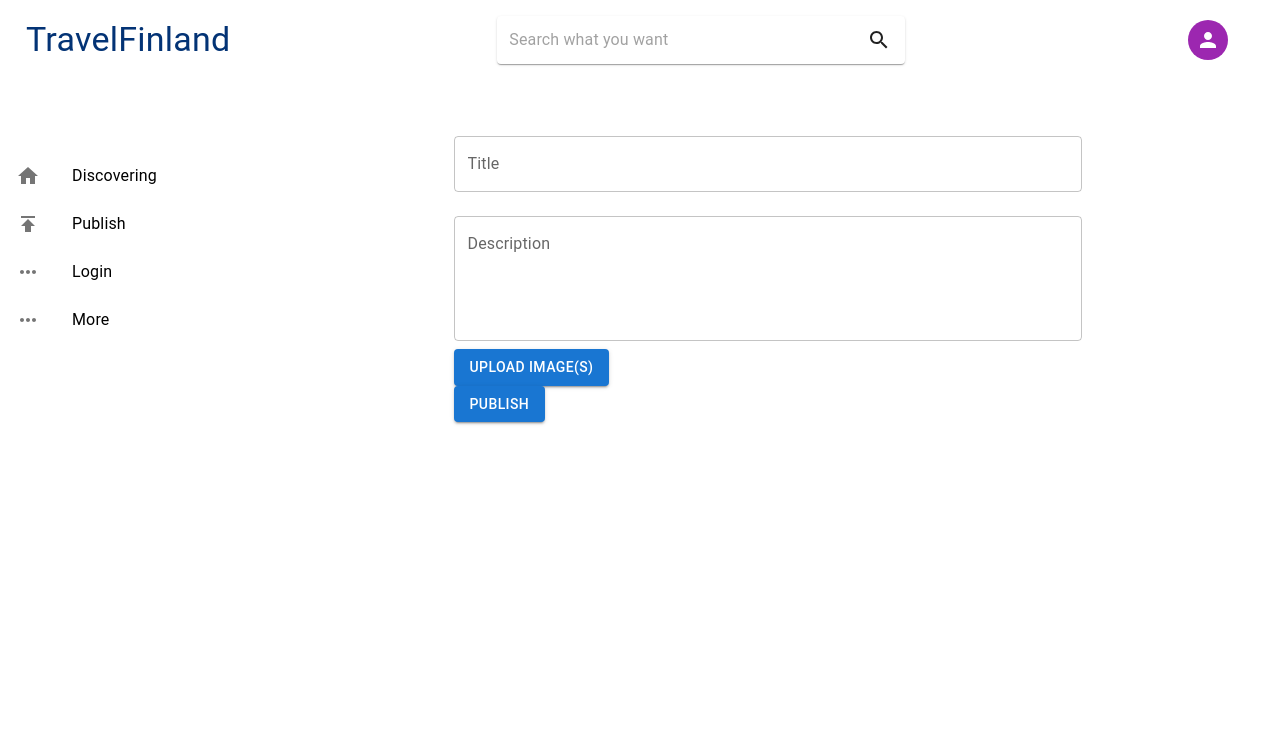
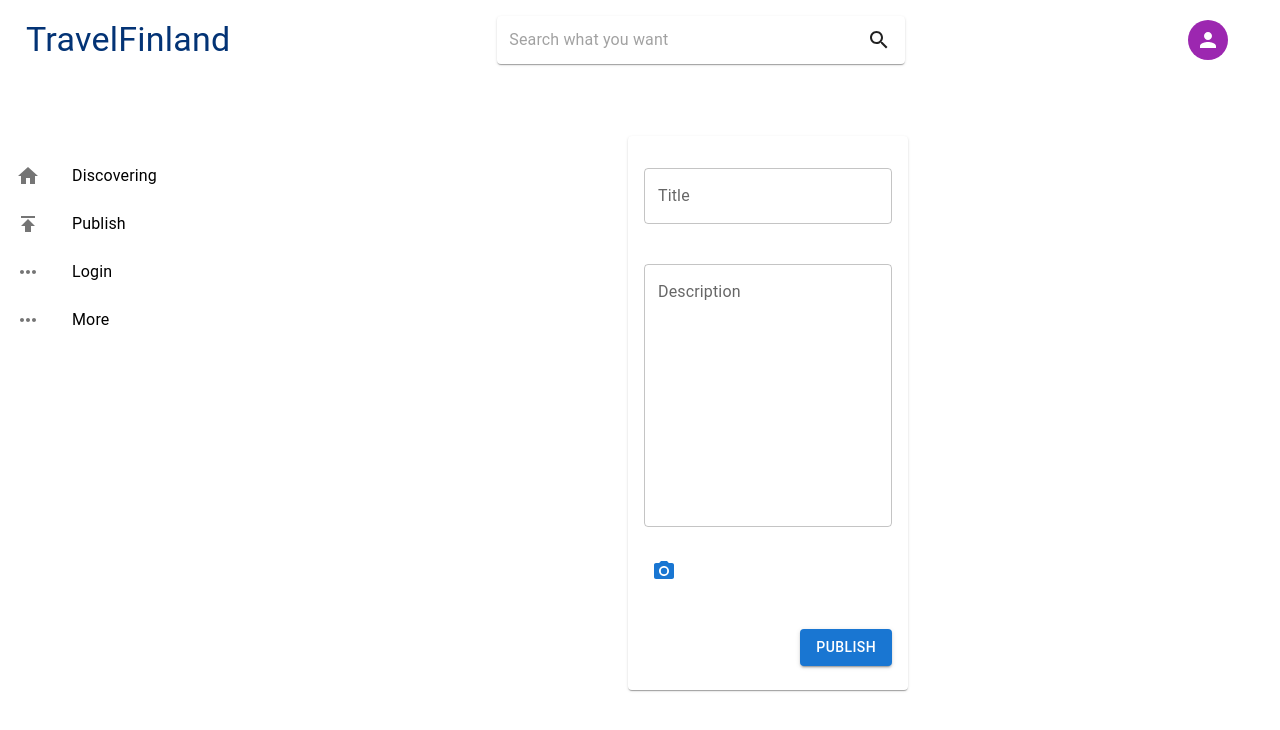
Before and after one commit to kongbai23330/codecamp, a React (Create React App) app: page /SecondPage in a window 1280 px wide. Shown: the top 730 px of the page. Built offline with nearby package versions, Linux system fonts and the light colour scheme.

Commit message:
delete image function

```diff
--- a/src/component/PublishForm.js
+++ b/src/component/PublishForm.js
@@ -1,14 +1,16 @@
 // PublishForm.js
-import React, { useState } from 'react'
-import { useNavigate } from 'react-router-dom'
-import { Box, TextField, Button } from '@mui/material'
+import React, { useState } from 'react';
+import { useNavigate } from 'react-router-dom';
+import { Box, TextField, Button, Card, CardContent, Grid, IconButton, Tooltip } from '@mui/material';
+import PhotoCamera from '@mui/icons-material/PhotoCamera';
+import CloseIcon from '@mui/icons-material/Close';
 
 const PublishForm = ({ user }) => {
   const navigate = useNavigate()
   const [title, setTitle] = useState('')
   const [description, setDescription] = useState('')
   const [imagePreviews, setImagePreviews] = useState([])
-
+  const [images, setImages] = useState([]);
   const handleImageChange = (event) => {
     if (event.target.files) {
       const files = event.target.files
@@ -21,6 +23,18 @@ const PublishForm = ({ user }) => {
       setImagePreviews(previews)
     }
   }
+  const handleRemoveImage = (index) => {
+    // Remove the image from the images and imagePreviews array
+    const newImages = [...images];
+    const newImagePreviews = [...imagePreviews];
+    newImages.splice(index, 1);
+    newImagePreviews.splice(index, 1);
+    setImages(newImages);
+    setImagePreviews(newImagePreviews);
+
+    // Revoke the object URL to avoid memory leaks
+    URL.revokeObjectURL(imagePreviews[index]);
+  };
 
   const handleSubmit = async (event) => {
     event.preventDefault()
@@ -56,7 +70,11 @@ const PublishForm = ({ user }) => {
   }
 
   return (
+    <Card sx={{ maxWidth: 1000, mx: 'auto', mt: 2, mb: 4 }}>
+      <CardContent>
         <Box component="form" noValidate autoComplete="off" onSubmit={handleSubmit}>
+          <Grid container direction="column" spacing={2}>
+            <Grid item xs={12}>
               <TextField
                 fullWidth
                 label="Title"
@@ -64,15 +82,19 @@ const PublishForm = ({ user }) => {
                 value={title}
                 onChange={(e) => setTitle(e.target.value)}
               />
+            </Grid>
+            <Grid item xs={120}>
               <TextField
                 fullWidth
                 label="Description"
                 margin="normal"
                 multiline
-        rows={4}
+                rows={10}
                 value={description}
                 onChange={(e) => setDescription(e.target.value)}
               />
+            </Grid>
+            <Grid item xs={12}>
               <input
                 accept="image/*"
                 style={{ display: 'none' }}
@@ -81,26 +103,48 @@ const PublishForm = ({ user }) => {
                 type="file"
                 onChange={handleImageChange}
               />
+              <Tooltip title="Upload Image">
+                <IconButton color="primary" aria-label="upload picture" component="span">
                   <label htmlFor="raised-button-file">
-        <Button variant="contained" component="span">
-          Upload Image(s)
-        </Button>
+                    <PhotoCamera />
                   </label>
-      <Box>
+                </IconButton>
+              </Tooltip>
+
+            </Grid>
+
+            <Grid item xs={12}>
+              <Box sx={{ display: 'flex', justifyContent: 'flex-start', flexWrap: 'wrap' }}>
                 {imagePreviews.map((preview, index) => (
-          <img
-            key={index}
-            src={preview}
-            alt={`Preview ${index}`}
-            style={{ maxHeight: '100px', margin: '10px' }}
-          />
+                  <Box key={index} sx={{ position: 'relative', width: '100px', marginRight: '8px', marginBottom: '8px' }}>
+                    <img src={preview} alt={`Preview ${index}`} style={{ width: '100%', height: 'auto' }} />
+                    <IconButton
+                      size="small"
+                      sx={{
+                        position: 'absolute',
+                        top: 0,
+                        right: 0,
+                        color: 'grey.100',
+                        '&:hover': { color: 'error.main' },
+                      }}
+                      onClick={() => handleRemoveImage(index)}
+                    >
+                      <CloseIcon fontSize="small" />
+                    </IconButton>
+                  </Box>
                 ))}
               </Box>
+            </Grid>
+            <Grid item xs={12} container justifyContent="flex-end">
               <Button type="submit" variant="contained" color="primary">
                 Publish
               </Button>
+            </Grid>
+          </Grid>
         </Box>
-  )
+      </CardContent>
+    </Card>
+  );
 }
 
 export default PublishForm
--- a/src/component/SecondPage.css
+++ b/src/component/SecondPage.css
@@ -45,7 +45,7 @@
   flex-direction: column;
   align-items: center;
   /* Align the form to the center */
-  justify-content: start;
+  justify-content: flex-start;
   /* Align the content to the start */
   padding: 16px;
   width: 100%;
```
Lines whose indentation alone changed are shown as unchanged.
